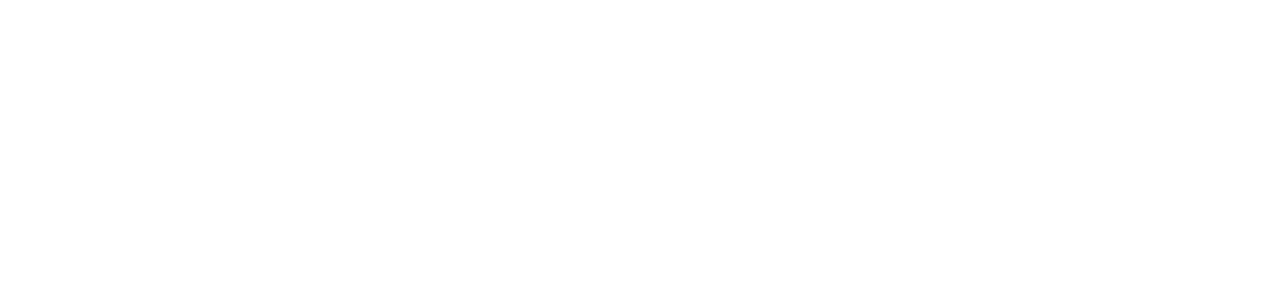
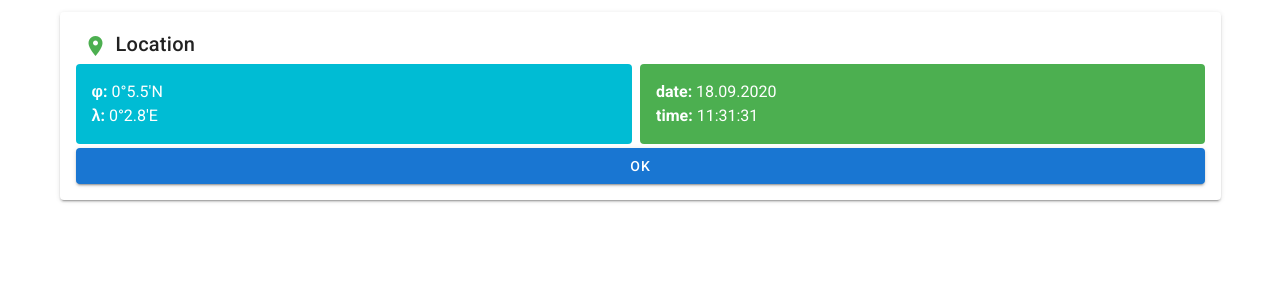
Before and after one commit to vsezol/sekstan-app, a Vue app: page /location in a window 1280 px wide. Shown: the top 300 px of the page. Built offline with nearby package versions, Linux system fonts and the light colour scheme.

Commit message:
location

```diff
--- /dev/null
+++ b/src/pages/Location.vue
@@ -0,0 +1,54 @@
+<template>
+  <v-card class="pa-4">
+    <v-card-title class="px-0 pt-0">
+      <span class="ml-2">
+        <v-icon color="success">
+          mdi-map-marker
+        </v-icon>
+      </span>
+      <span class="ml-2">Location</span>
+    </v-card-title>
+    <v-row>
+      <v-col cols="6" class="pr-2 py-0">
+        <information-block
+          :values="[
+            { value: data.phi, text: 'φ' },
+            { value: data.lambda, text: 'λ' }
+          ]"
+          :color="'cyan'"
+          :textColor="'white'"
+        />
+      </v-col>
+      <v-col cols="6" class="pl-0 py-0">
+        <information-block
+          :values="[
+            { value: data.date, text: 'date' },
+            { value: data.time, text: 'time' }
+          ]"
+          :color="'success'"
+          :textColor="'white'"
+        />
+      </v-col>
+    </v-row>
+    <router-link tag="div" :to="'/'" class="pt-4">
+      <v-btn color="primary" width="100%">
+        OK
+      </v-btn>
+    </router-link>
+  </v-card>
+</template>
+
+<script>
+import InformationBlock from '@/components/InformationBlock'
+import { mapGetters } from 'vuex'
+export default {
+  computed: {
+    ...mapGetters('location', { data: 'getDataToView' })
+  },
+  components: {
+    InformationBlock
+  }
+}
+</script>
+
+<style lang="sass" scoped></style>
--- a/src/pages/location/CheckedList.vue
+++ b/src/pages/location/CheckedList.vue
@@ -29,7 +29,7 @@
       :color="'success'"
       :textColor="'white'"
     />
-    <router-link tag="div" :to="'#'">
+    <router-link tag="div" :to="'/location'">
       <v-btn color="primary" width="100%">
         Расчитать место
       </v-btn>
--- a/src/pages/location/checked-list/Measurements.vue
+++ b/src/pages/location/checked-list/Measurements.vue
@@ -7,7 +7,7 @@
         </v-icon>
         <v-icon v-else color="primary">mdi-moon-full</v-icon>
       </span>
-      <span class="ml-8">{{ name }}</span>
+      <span class="ml-2">{{ name }}</span>
     </v-card-title>
     <v-list rounded class="py-0">
       <measurement-item
--- a/src/plugins/router.js
+++ b/src/plugins/router.js
@@ -6,6 +6,7 @@
 import CheckPlanets from '../pages/location/CheckPlanets'
 import CheckedList from '../pages/location/CheckedList'
 import Measurements from '../pages/location/checked-list/Measurements'
+import Location from '../pages/Location'
 
 Vue.use(Router)
 export default new Router({
@@ -15,6 +16,7 @@
     { path: '/location/check-planets', component: CheckPlanets },
     { path: '/location/checked-list/:name', component: Measurements },
     { path: '/location/checked-list', component: CheckedList },
+    { path: '/location', component: Location },
     { path: '/', component: Menu }
   ],
   mode: 'history'
--- /dev/null
+++ b/src/store/getters/location.js
@@ -0,0 +1,8 @@
+export default {
+  getDataToView: ({ phi, lambda, date, time }) => ({
+    phi: `${phi.degs}°${phi.mins}'${phi.direction}`,
+    lambda: `${lambda.degs}°${lambda.mins}'${lambda.direction}`,
+    date,
+    time
+  })
+}
--- a/src/store/index.js
+++ b/src/store/index.js
@@ -3,6 +3,7 @@
 import archive from './modules/archive'
 import newPoint from './modules/newPoint'
 import checkPlanets from './modules/checkPlanets'
+import location from './modules/location'
 
 Vue.use(Vuex)
 const store = new Vuex.Store({
@@ -11,6 +12,7 @@
     archive,
     newPoint,
     checkPlanets,
+    location
   }
 })
 
--- /dev/null
+++ b/src/store/modules/location.js
@@ -0,0 +1,21 @@
+import getters from '../getters/location'
+
+export default {
+  namespaced: true,
+  state: {
+    loading: true,
+    phi: {
+      degs: 0,
+      mins: 5.5,
+      direction: 'N'
+    },
+    lambda: {
+      degs: 0,
+      mins: 2.8,
+      direction: 'E'
+    },
+    date: '18.09.2020',
+    time: '11:31:31'
+  },
+  getters
+}
--- a/src/store/mutations/checkPlanets.js
+++ b/src/store/mutations/checkPlanets.js
@@ -20,11 +20,12 @@
     state.stars.pop()
   },
   [RANDOM_OC_AND_T](state, { type, name, OC, T }) {
-    state[type + 's'].find(el => el.name === name).results.push({ OC, T })
+    searchByTypeAndName(state, type, name).results.push({ OC, T })
   },
   [CALC_AV_OC_AND_T](state, { type, name, avOC, avT }) {
-    state[type + 's'].find(el => el.name === name).avOC = avOC
-    state[type + 's'].find(el => el.name === name).avT = avT
+    const element = searchByTypeAndName(state, type, name)
+    element.avOC = avOC
+    element.avT = avT
   },
   [REMOVE_RESULT](state, {type, name, index}) {
     searchByTypeAndName(state, type, name).results.splice(index, 1)
```
